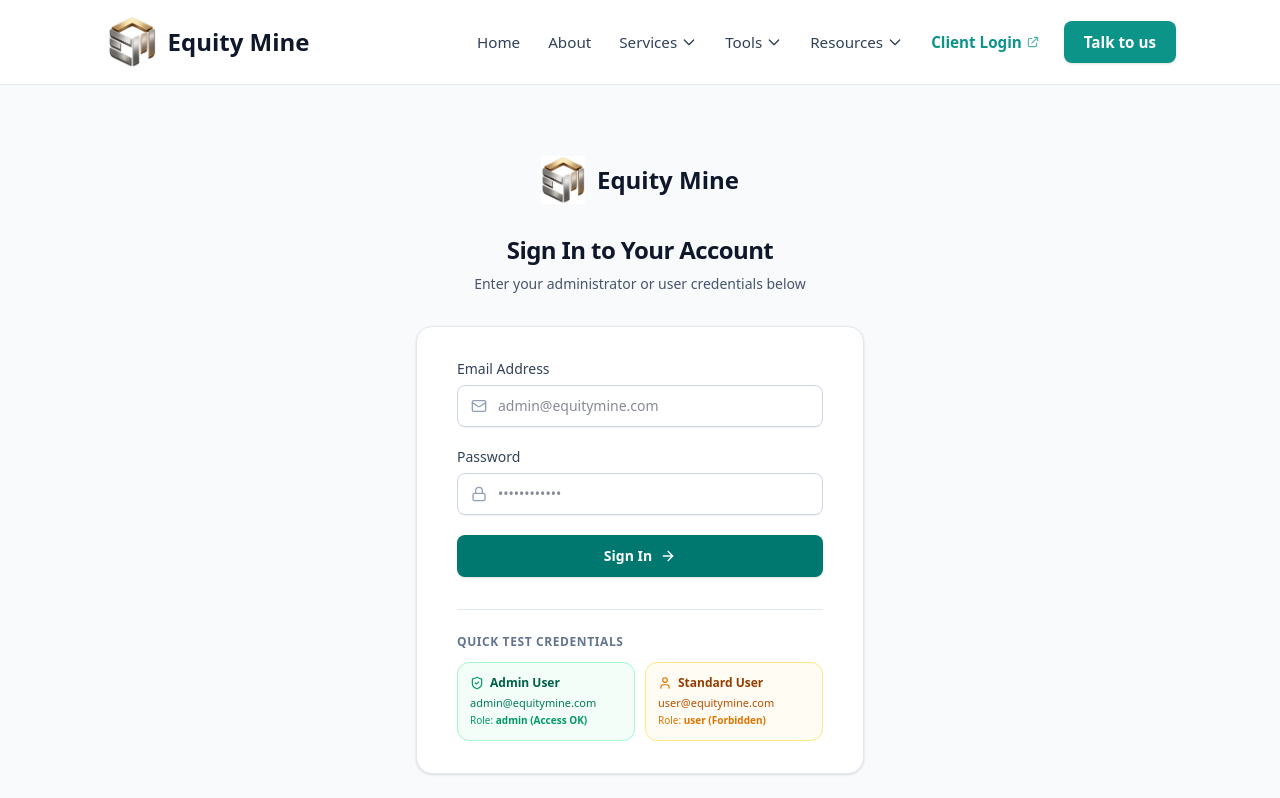
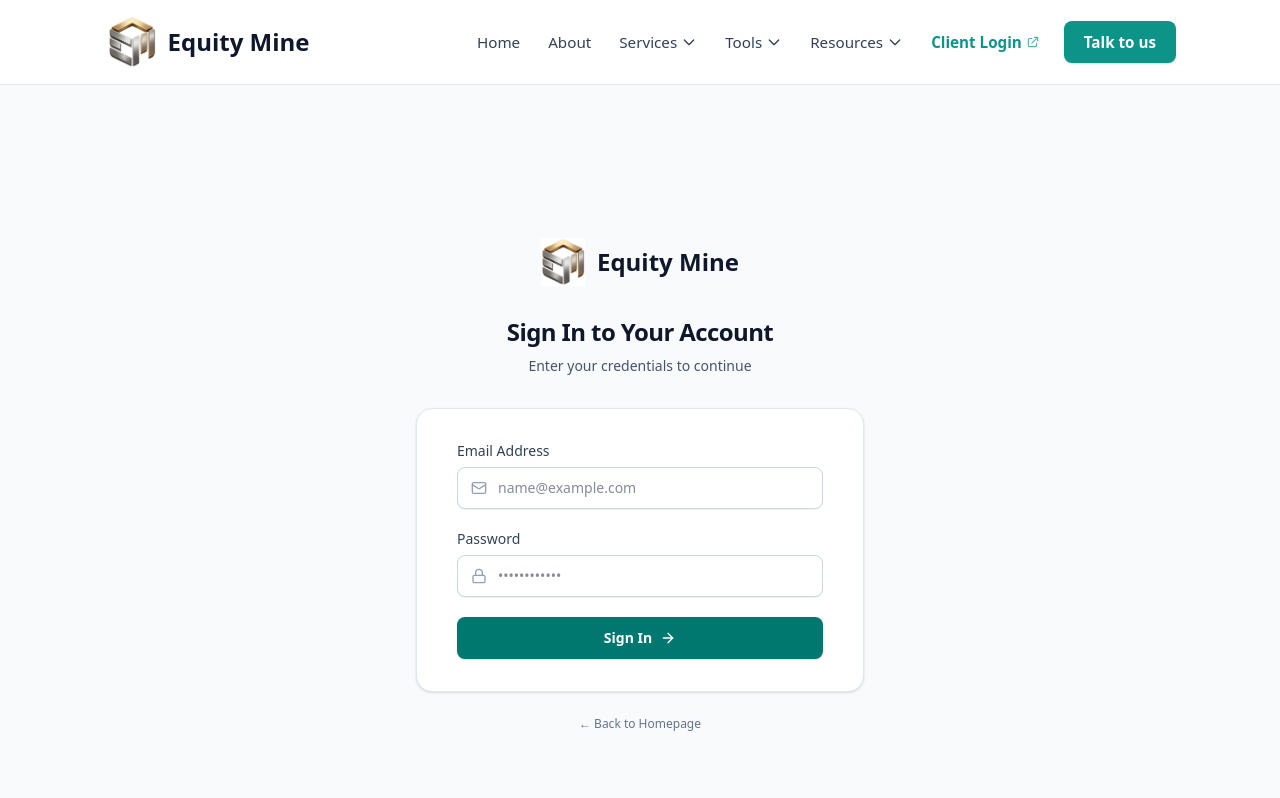
Before and after one commit to null-ptrx/equityMine, a Next.js app: page /login in a window 1280 px wide. Shown: the top 798 px of the page. Built offline with nearby package versions, Linux system fonts and the light colour scheme.

Commit message:
fixed admin penal

```diff
--- a/app/login/page.tsx
+++ b/app/login/page.tsx
@@ -6,12 +6,8 @@ import { useRouter, useSearchParams } from "next/navigation";
 import {
   Lock,
   Mail,
-  AlertCircle,
   ShieldAlert,
-  ShieldCheck,
   ArrowRight,
-  User,
-  KeyRound,
   CheckCircle2,
 } from "lucide-react";
 import logo from "../../public/logo.png";
@@ -72,17 +68,6 @@ function LoginForm() {
     }
   };
 
-  const autofillCredentials = (role: "admin" | "user") => {
-    if (role === "admin") {
-      setEmail("admin@equitymine.com");
-      setPassword("AdminPassword123!");
-    } else {
-      setEmail("user@equitymine.com");
-      setPassword("UserPassword123!");
-    }
-    setErrorMessage(null);
-  };
-
   return (
     <div className="min-h-screen bg-slate-50 flex flex-col justify-center py-12 sm:px-6 lg:px-8">
       <div className="sm:mx-auto sm:w-full sm:max-w-md text-center">
@@ -102,7 +87,7 @@ function LoginForm() {
           Sign In to Your Account
         </h1>
         <p className="mt-2 text-sm text-slate-600">
-          Enter your administrator or user credentials below
+          Enter your credentials to continue
         </p>
       </div>
 
@@ -141,7 +126,7 @@ function LoginForm() {
                   autoComplete="email"
                   value={email}
                   onChange={(e) => setEmail(e.target.value)}
-                  placeholder="admin@equitymine.com"
+                  placeholder="name@example.com"
                   className="block w-full pl-10 pr-3.5 py-2.5 text-sm rounded-lg border border-slate-300 focus:outline-none focus:ring-2 focus:ring-teal-600 focus:border-teal-600 text-slate-900"
                 />
               </div>
@@ -184,48 +169,6 @@ function LoginForm() {
               )}
             </button>
           </form>
-
-          {/* Quick Demo Credentials Box */}
-          <div className="mt-8 pt-6 border-t border-slate-200">
-            <p className="text-xs font-semibold text-slate-500 uppercase tracking-wider mb-3">
-              Quick Test Credentials
-            </p>
-            <div className="grid grid-cols-2 gap-2.5">
-              <button
-                type="button"
-                onClick={() => autofillCredentials("admin")}
-                className="p-3 text-left border border-emerald-200 bg-emerald-50/60 hover:bg-emerald-100/60 rounded-xl transition-colors cursor-pointer group"
-              >
-                <div className="flex items-center gap-1.5 text-xs font-bold text-emerald-800">
-                  <ShieldCheck className="w-3.5 h-3.5 text-emerald-600" />
-                  <span>Admin User</span>
-                </div>
-                <div className="text-[11px] text-emerald-700 mt-1 truncate">
-                  admin@equitymine.com
-                </div>
-                <div className="text-[10px] text-emerald-600 mt-0.5">
-                  Role: <span className="font-semibold">admin (Access OK)</span>
-                </div>
-              </button>
-
-              <button
-                type="button"
-                onClick={() => autofillCredentials("user")}
-                className="p-3 text-left border border-amber-200 bg-amber-50/60 hover:bg-amber-100/60 rounded-xl transition-colors cursor-pointer group"
-              >
-                <div className="flex items-center gap-1.5 text-xs font-bold text-amber-800">
-                  <User className="w-3.5 h-3.5 text-amber-600" />
-                  <span>Standard User</span>
-                </div>
-                <div className="text-[11px] text-amber-700 mt-1 truncate">
-                  user@equitymine.com
-                </div>
-                <div className="text-[10px] text-amber-600 mt-0.5">
-                  Role: <span className="font-semibold">user (Forbidden)</span>
-                </div>
-              </button>
-            </div>
-          </div>
         </div>
 
         <div className="mt-6 text-center text-xs text-slate-500">
```
